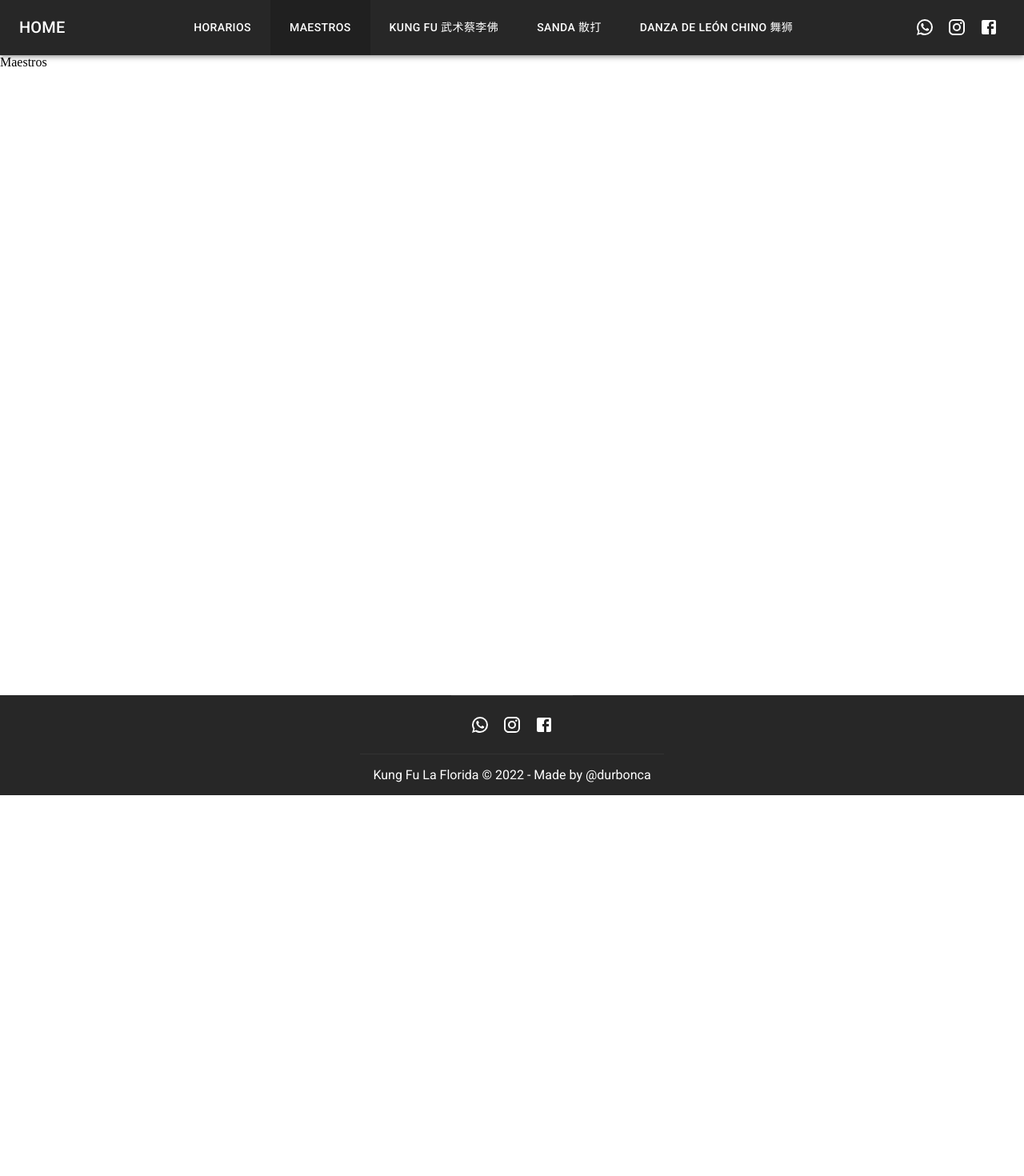
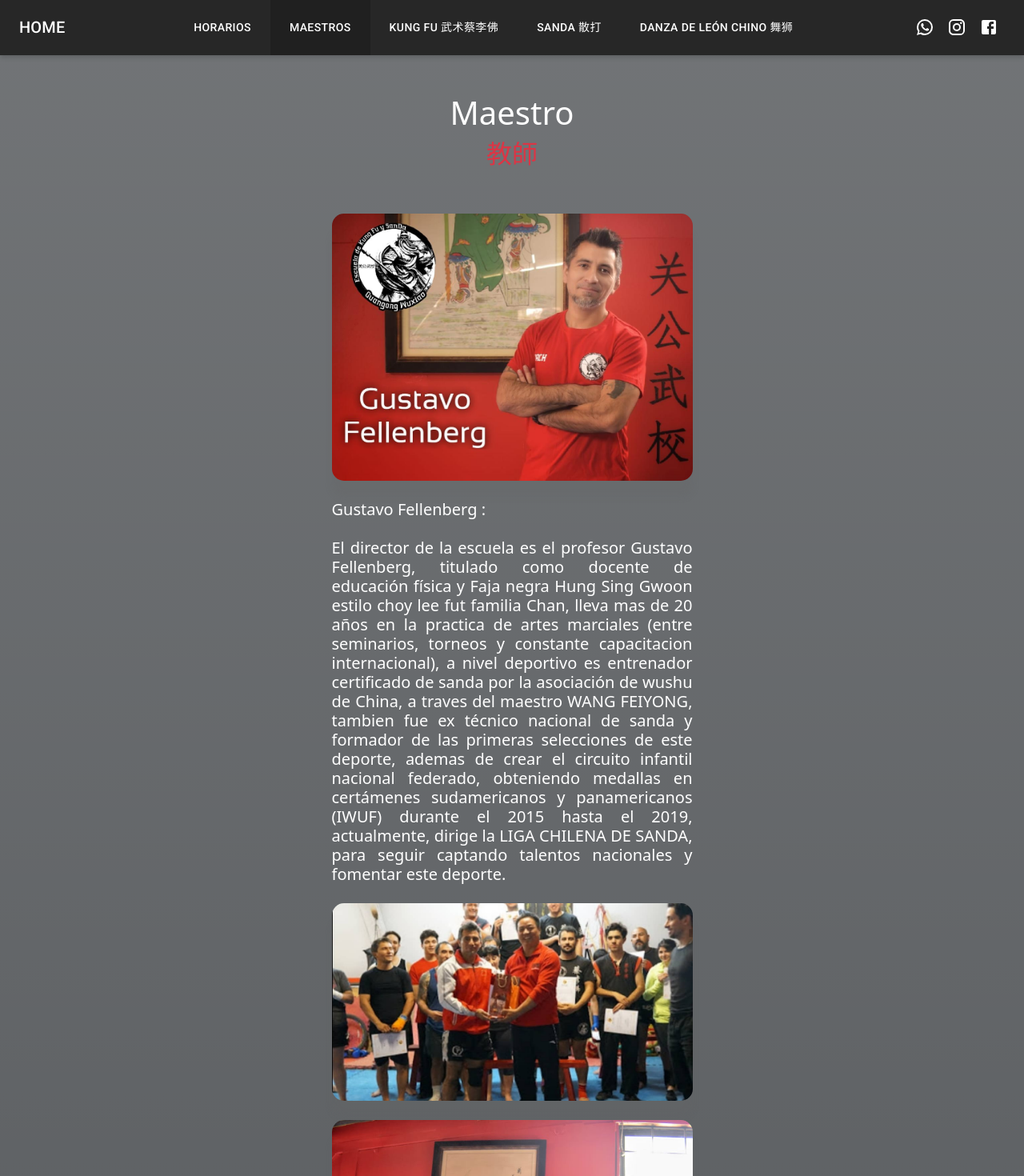
Before and after one commit to durbonca/kungfusanda.cl-old, a React (Create React App) app: page /maestros in a window 1280 px wide. Shown: the top 1470 px of the page at 80% size. Before the commit the page ends 994 px from the top, so only its background shows below. Built offline with nearby package versions, Linux system fonts and the light colour scheme.

Commit message:
maestros ready

```diff
--- a/public/index.html
+++ b/public/index.html
@@ -26,9 +26,12 @@
   <meta name="msapplication-TileColor" content="#ffffff" />
   <meta name="msapplication-TileImage" content="/%PUBLIC_URL%/favicon/ms-icon-144x144.png" />
   <!--favicon-->
+  <!-- CSS only -->
+
+  <link href="https://cdn.jsdelivr.net/npm/bootstrap@5.1.3/dist/css/bootstrap.min.css" rel="stylesheet"
+    integrity="sha384-1BmE4kWBq78iYhFldvKuhfTAU6auU8tT94WrHftjDbrCEXSU1oBoqyl2QvZ6jIW3" crossorigin="anonymous">
 
   <link rel="stylesheet" href="https://cdnjs.cloudflare.com/ajax/libs/animate.css/4.1.1/animate.min.css" />
-
   <link rel="stylesheet" href="https://fonts.googleapis.com/css?family=Roboto:300,400,500,700&display=swap" />
   <link rel="stylesheet" href="https://fonts.googleapis.com/icon?family=Material+Icons" />
 
@@ -40,4 +43,7 @@
   <div id="root"></div>
 </body>
 
+<script src="https://cdn.jsdelivr.net/npm/bootstrap@5.1.3/dist/js/bootstrap.bundle.min.js"
+  integrity="sha384-ka7Sk0Gln4gmtz2MlQnikT1wXgYsOg+OMhuP+IlRH9sENBO0LRn5q+8nbTov4+1p" crossorigin="anonymous"></script>
+
 </html>
--- a/src/pages/KungFu.jsx
+++ b/src/pages/KungFu.jsx
@@ -1,5 +1,5 @@
 import React from 'react';
 
 export const KungFu = () => {
-  return <div>KungFu</div>;
+  return <div className="h-100 bg-dark bg-gradient bg-opacity-75"></div>;
 };
--- a/src/pages/Profesores.jsx
+++ b/src/pages/Profesores.jsx
@@ -1,5 +1,41 @@
-import React from 'react';
+import gustavoImg from '../img/gustavo.jpeg';
+import profesores1Img from '../img/kungfu/3.jpeg';
+import profesores2Img from '../img/sanda/6.jpeg';
+import { ImageFull } from '../components/';
 
 export const Profesores = () => {
-  return <div>Maestros</div>;
+  return (
+    <div className="h-100 bg-dark bg-gradient bg-opacity-75">
+      <section className="container">
+        <div className="row pt-5">
+          <div className="col">
+            <h1 className="text-center text-white tracking-in-expand">Maestro</h1>
+            <h2 className="text-center text-danger tracking-in-contract">教師</h2>
+          </div>
+        </div>
+        <div className="row pt-5 text-focus-in justify-content-around">
+          <div className="col-12 col-md-5 mb-5">
+            <ImageFull img={gustavoImg} altImg="Gustavo maestro foto" />
+            <h5 className="text-justify text-white my-4">Gustavo Fellenberg :</h5>
+            <h5 className="text-white">
+              <p style={{ textAlign: 'justify' }}>
+                El director de la escuela es el profesor Gustavo Fellenberg, titulado como docente de educación física y
+                Faja negra Hung Sing Gwoon estilo choy lee fut familia Chan, lleva mas de 20 años en la practica de
+                artes marciales (entre seminarios, torneos y constante capacitacion internacional), a nivel deportivo es
+                entrenador certificado de sanda por la asociación de wushu de China, a traves del maestro WANG FEIYONG,
+                tambien fue ex técnico nacional de sanda y formador de las primeras selecciones de este deporte, ademas
+                de crear el circuito infantil nacional federado, obteniendo medallas en certámenes sudamericanos y
+                panamericanos (IWUF) durante el 2015 hasta el 2019, actualmente, dirige la LIGA CHILENA DE SANDA, para
+                seguir captando talentos nacionales y fomentar este deporte.
+              </p>
+            </h5>
+            <div className="my-4">
+              <ImageFull img={profesores2Img} altImg="Gustavo maestro foto" />
+            </div>
+            <ImageFull img={profesores1Img} altImg="Gustavo maestro foto" />
+          </div>
+        </div>
+      </section>
+    </div>
+  );
 };
```
